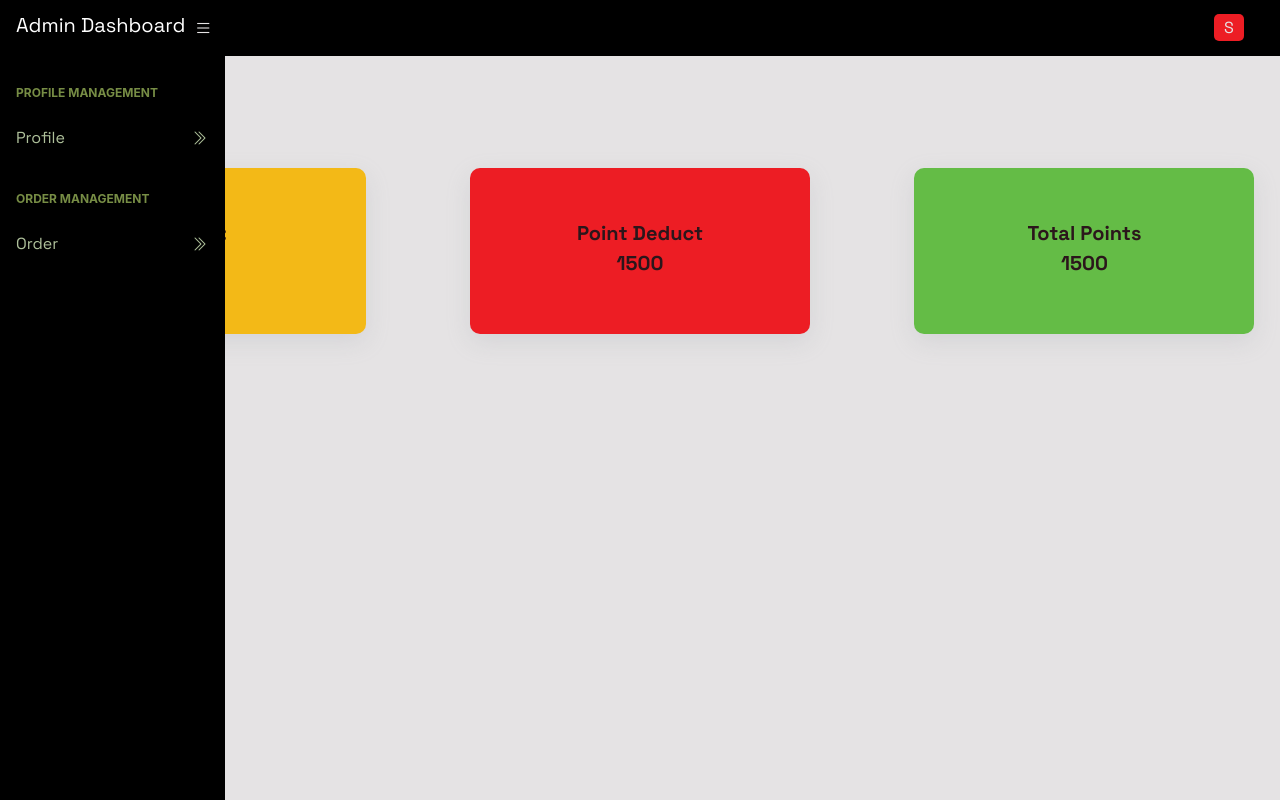
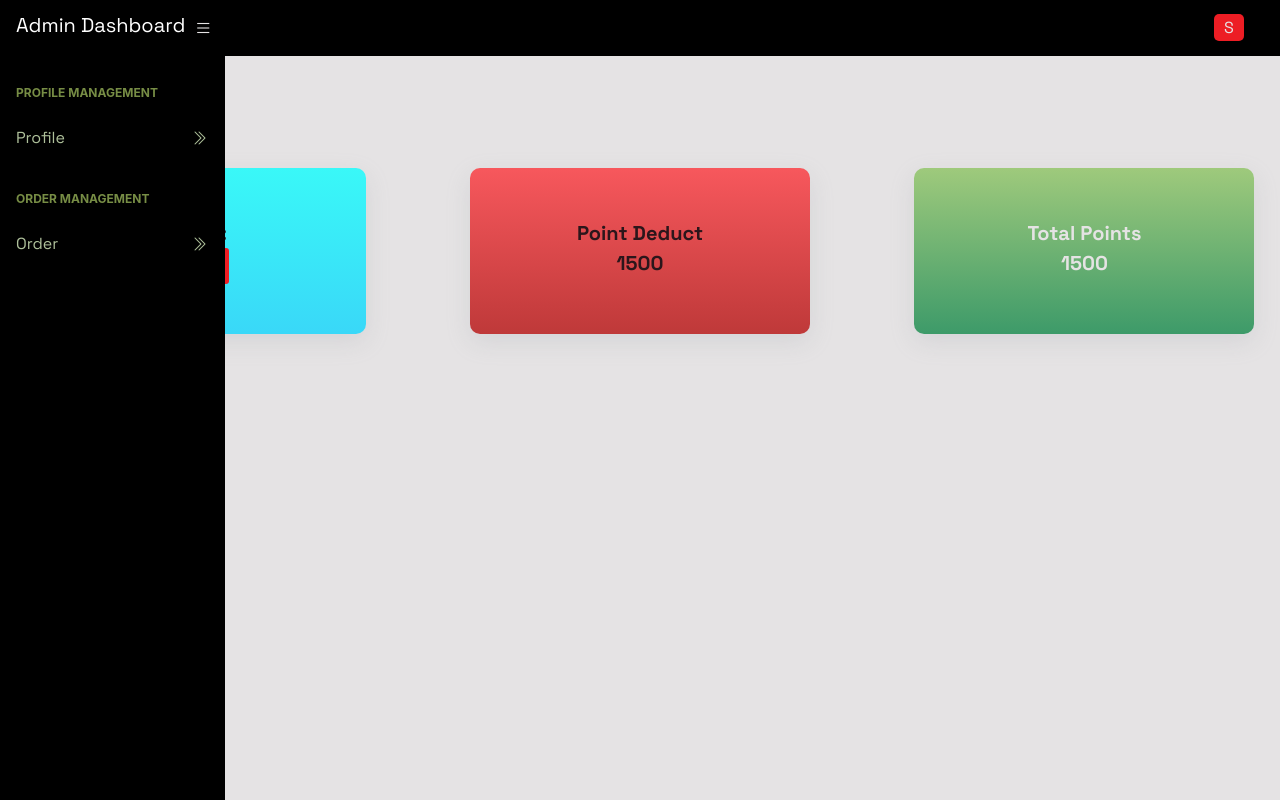
Before and after one commit to Unicon-Solution-Limited/dishco_frontend, a React (Create React App) app: page /wallet in a window 1280 px wide. Built offline with nearby package versions, Linux system fonts and the light colour scheme; no server answers; sample sign-in values are in the browser's storage.

Commit message:
redesign

```diff
--- a/src/Components/Dashboard/DashboardPage/ProfileManagement/CouponGen/CouponGen.css
+++ b/src/Components/Dashboard/DashboardPage/ProfileManagement/CouponGen/CouponGen.css
@@ -17,11 +17,27 @@
   color: var(--dark-red);
 }
 .wallet_top_section aside:first-child {
-  background-color: var(--yellow);
+  background: rgb(0, 255, 255);
+  background: linear-gradient(
+    180deg,
+    rgba(0, 255, 255, 0.75) 0%,
+    rgba(0, 212, 255, 0.75) 100%
+  );
 }
 .wallet_top_section aside:nth-child(2) {
-  background-color: var(--red);
+  background: rgb(253, 41, 47);
+  background: linear-gradient(
+    180deg,
+    rgba(253, 41, 47, 0.75) 0%,
+    rgba(178, 0, 0, 0.75) 100%
+  );
 }
 .wallet_top_section aside:nth-child(3) {
-  background-color: var(--green);
+  background: rgb(135, 193, 89);
+  background: linear-gradient(
+    180deg,
+    rgba(135, 193, 89, 0.75) 0%,
+    rgba(5, 130, 64, 0.75) 100%
+  );
+  color: var(--white);
 }
--- a/src/Components/Dashboard/DashboardPage/ProfileManagement/CouponGen/CouponGen.js
+++ b/src/Components/Dashboard/DashboardPage/ProfileManagement/CouponGen/CouponGen.js
@@ -31,7 +31,7 @@ const CouponGen = () => {
             <section className="wallet_top_section">
               <aside>
                 <p>Token: {token && <strong> {token}</strong>}</p>
-                <button className="btn MyBtn">Use</button>
+                <button className="btn MyBtn">Apply</button>
               </aside>
               <aside>
                 <p>Point Deduct</p>
```
